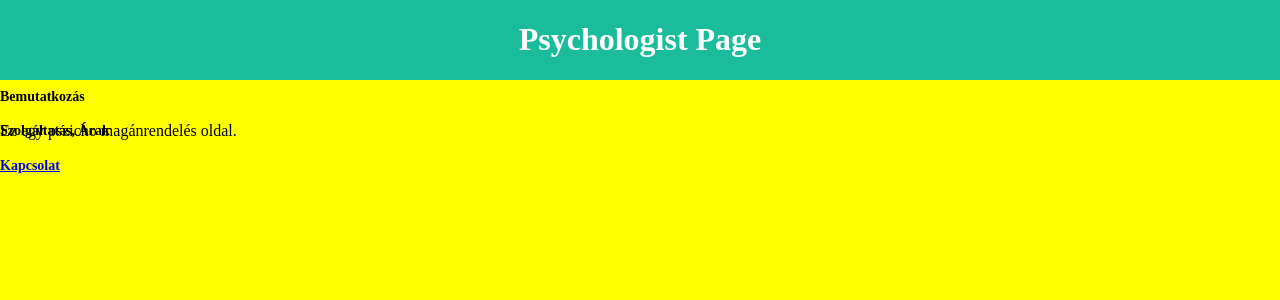
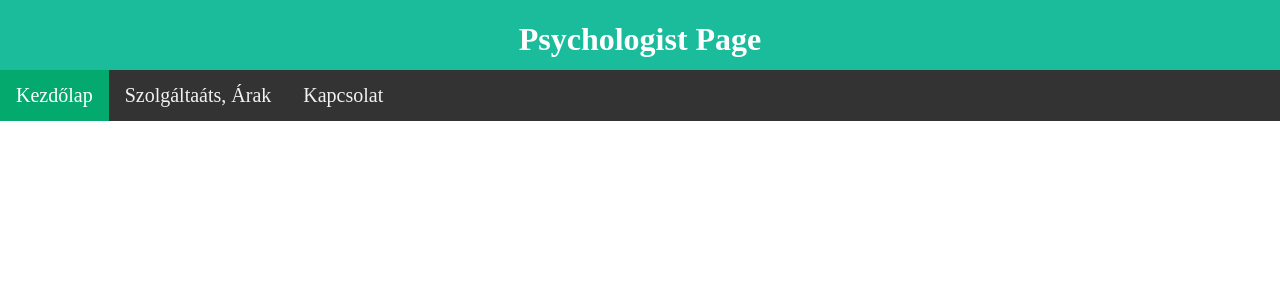
Before and after one commit to Kbalazs3/Psychologist-Site, a Flask app: page / in a window 1280 px wide. Shown: the top 300 px of the page. Run offline with Flask 2, Linux system fonts and the light colour scheme.

Commit message:
index page, navigation menu, and design improevements

```diff
--- a/static/style/page_style.css
+++ b/static/style/page_style.css
@@ -1,6 +1,6 @@
 
 body {
-    background-color: yellow;
+    background-color: white;
   padding: 0;
   margin: 0;
 }
@@ -18,9 +18,34 @@ body {
   font-size: 16px;
 }
 
-.menu {
-  position: relative;
+.topnav {
+  background-color: #333;
+  overflow: hidden;
+    position: relative;
   top: 70px;
-  text-align: left;
-  font-size: 14px;
 }
+
+
+.topnav a {
+  float: left;
+  color: #f2f2f2;
+  text-align: center;
+  padding: 14px 16px;
+  text-decoration: none;
+  font-size: 20px;
+}
+
+.topnav a:hover {
+  background-color: #ddd;
+  color: black;
+
+}
+
+.topnav a.active {
+  background-color: #04AA6D;
+  color: white;
+}
+
+.topnav a.active:hover {
+  background-color: darkgray;
+}
--- a/templates/index.html
+++ b/templates/index.html
@@ -10,14 +10,17 @@
 
 </body>
 
-    <div class="header"><h1>Psychologist Page</h1></div>
+    <div class="header">
+        <h1>Psychologist Page</h1>
+    </div>
 
-            <div class="menu">
+<div class="topnav">
+<a class="active" href="">Kezdőlap</a>
+  <a href="">Szolgáltaáts, Árak</a>
+  <a href="contact">Kapcsolat</a>
+    </div>
 
-    <a><h4>Bemutatkozás</h4></a>
-    <a><h4>Szolgáltatás, Árak</h4></a>
-        <a href="/contact"><h4>Kapcsolat</h4></a>
-    </div>
+
     <div class="middle_content">
         <p>Ez egy pszicho magánrendelés oldal. </p>
 
```
